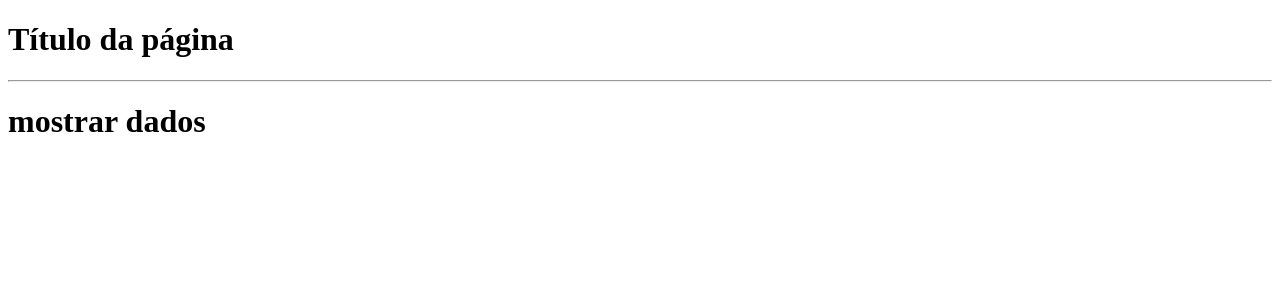
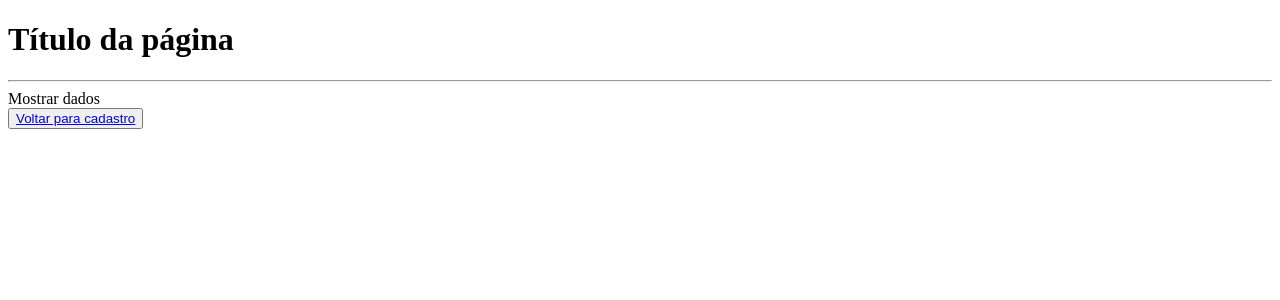
Before and after one commit to Ramonprog/context-useReducer, a React (Vite) app: page /exibir in a window 1280 px wide. Shown: the top 300 px of the page. Built offline with nearby package versions, Linux system fonts and the light colour scheme.

Commit message:
criando contexto

```diff
--- a/src/pages/MostrarDados/index.tsx
+++ b/src/pages/MostrarDados/index.tsx
@@ -1,7 +1,13 @@
+import { Link } from "react-router-dom";
+
 const MostrarDados = () => {
   return (
     <div>
-      <h1>mostrar dados</h1>
+      Mostrar dados
+      <br />
+      <button>
+        <Link to={"/"}>Voltar para cadastro</Link>
+      </button>
     </div>
   );
 };
```
Also changed, not shown: src/context/Context.tsx (added, +21 -0 lines).
